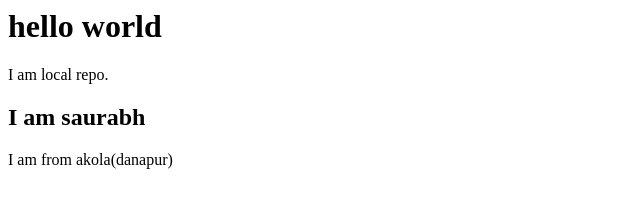
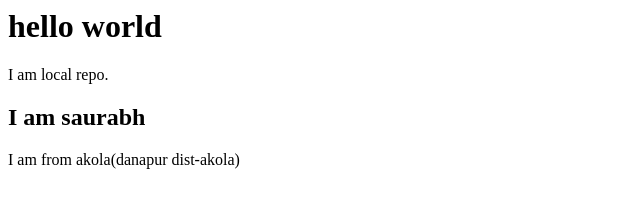
Before and after one commit to Saurabh-Thakre-02-05-2001/localRepo, a plain HTML site: page index.html in a window 1280 px wide. Shown: the full height of the page, 0-640 px from the left. Drawn offline with Linux system fonts and the light colour scheme.

Commit message:
added district

```diff
--- a/index.html
+++ b/index.html
@@ -1,4 +1,4 @@
 <h1>hello world</h1>
 <p>I am local repo.</p>
 <h2>I am saurabh</h2>
-<p>I am from akola(danapur)</p>
+<p>I am from akola(danapur dist-akola)</p>
```
